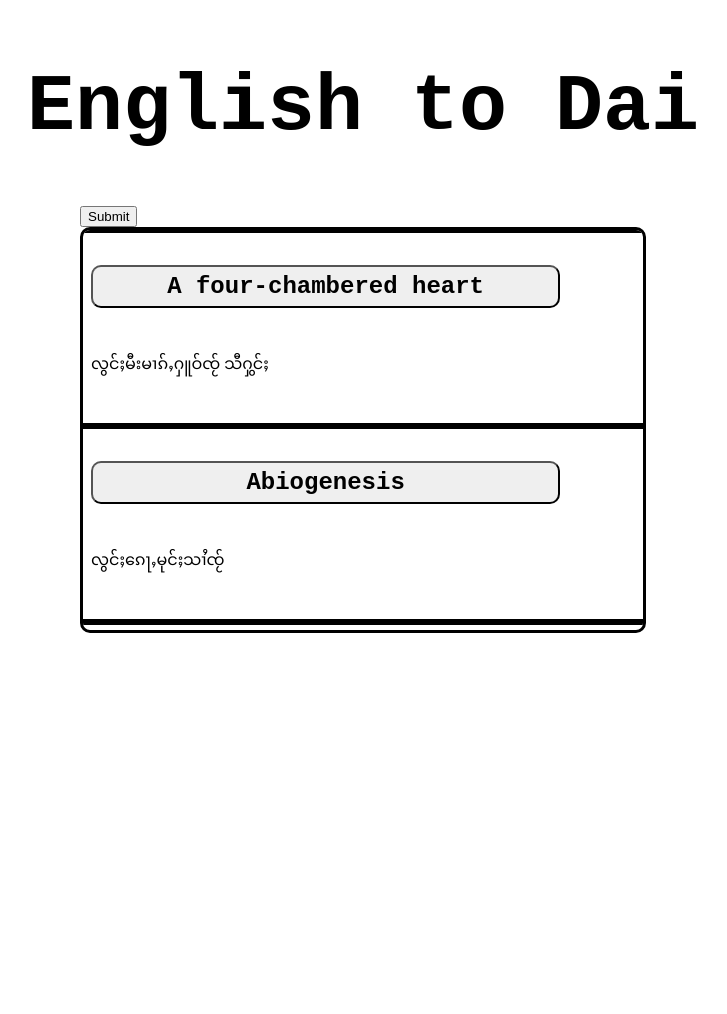
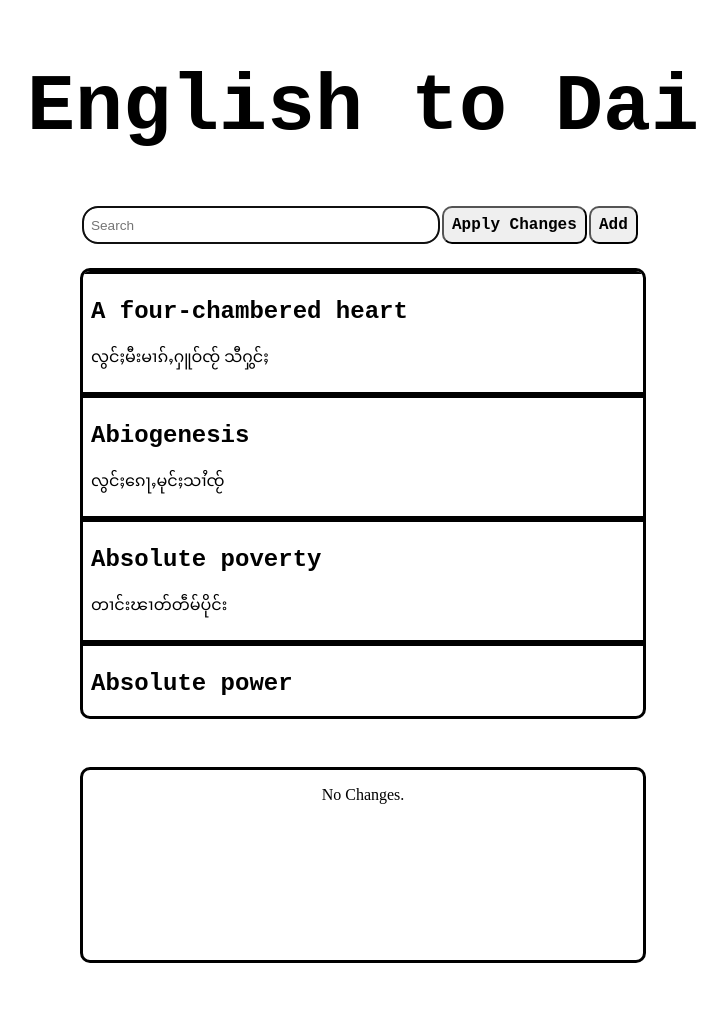
Before and after one commit to h1k4ru-f14m3/Eng-Dai-Web, a Flask app: page /admin in a window 1280 px wide. Shown: the top 1014 px of the page, without its empty margins (277-1004 px from the left). Run offline with Flask 3, Linux system fonts and the light colour scheme; data comes from the database, SQL or seed files in the repository; some web fonts are replaced.

Commit message:
Code organization + Update admin panel

```diff
--- a/app.py
+++ b/app.py
@@ -28,21 +28,18 @@
             print(f"{i[0]} = {i[1]}")
         return redirect("/")
 
-@app.route("/dosomething")
-def dosomething():
-    return render_template("admin.html", data=get_all('eng'))
-
 @app.route("/search")
 def search():
     db = sqlite3.connect(db_file)
     db_cur = db.cursor()
     q = request.args.get("q")
+    mode = request.args.get("m")
 
     if q == "":
         db_cur.execute("SELECT id, eng, dai FROM data ORDER BY eng ASC")
         datalist = db_cur.fetchall()
-        return render_template("search.html", results=datalist)
+        return render_template("search.html", results=datalist, mode=mode)
 
     db_cur.execute("SELECT id, eng, dai FROM data WHERE eng LIKE ? ORDER BY eng ASC", [q + "%"])
     datalist = db_cur.fetchall()
-    return render_template("search.html", results=datalist)
+    return render_template("search.html", results=datalist, mode=mode)
--- /dev/null
+++ b/static/functions.js
@@ -0,0 +1,44 @@
+function search(input,mode,output) {
+    input.addEventListener('input', async function() {
+        let response = await fetch('/search?m=' + mode + '&q=' + input.value);
+        let results = await response.text();
+
+        document.querySelector(output).innerHTML = results;
+        document.querySelector(output).scrollTo = 0;
+    });
+}
+
+document.addEventListener('DOMContentLoaded', function() {
+    // For index.html
+    let index_input = document.querySelector("#index_search");
+    search(index_input,'normal','#index_list');
+
+    // For admin.html
+    let admin_input = document.querySelector("#admin_search");
+    search(admin_input,'admin','#admin_list');
+
+    let buttons = document.querySelectorAll('.admininput');
+    let modal = document.querySelector('.modal');
+    let cancel = document.querySelector('.buttons #cancel');
+
+    buttons.forEach(button => {
+        button.addEventListener("click", function() {
+            modal.style.visibility = 'visible';
+            let wordid = this.dataset.id;
+            let eng = this.dataset.eng;
+            let dai = this.dataset.dai;
+
+            document.querySelector('.id-input').value = wordid;
+            document.querySelector('.eng-input').value = eng;
+            document.querySelector('.dai-input').value = dai;
+
+            console.log(wordid);
+            console.log('okay!');
+        });
+    });
+
+    cancel.addEventListener("click", function() {
+        modal.style.visibility = 'hidden';
+        console.log('close!')
+    });
+})
--- a/static/style.css
+++ b/static/style.css
@@ -18,7 +18,7 @@
 
     margin: auto;
     width: 35em;
-    height: 25em;
+    height: 50vh;
     overflow-y: scroll;
 }
 
@@ -27,6 +27,12 @@
     border-style: solid;
     border-left-width: 0;
     border-right-width: 0;
+}
+
+.changes {
+    margin-top: 3em;
+    height: 15vh;
+    text-align: center;
 }
 
 .eng {
@@ -50,15 +56,23 @@
 .admin {
     display: flex;
     flex-direction: column;
-    padding-top: 2em;
-    padding-bottom: 1.5em;
+
+    height: 35vh;
+    /* padding-bottom: 1.5em; */
+}
+
+.admin .item {
+    padding-top: 1.5em;
 }
 
 .admininput {
     border-radius: 10px;
-    padding: 0.25em 0.5em;
     width: 85%;
-    margin-bottom: 1em;
+}
+
+.admininput:hover {
+    text-decoration: underline;
+    cursor:pointer;
 }
 
 .eng-input, .dai-input, .id-input {
@@ -66,6 +80,10 @@
     width: 25rem;
     padding: 0.5rem;
     border-radius: 5px;
+}
+
+.id-input:hover {
+    cursor:not-allowed;
 }
 
 .dai-input {
@@ -91,7 +109,20 @@
     font-weight: bold;
 }
 
-.modal .buttons {
+.adminBar {
+    width: 35em;
+    display: flex;
+    justify-content: space-evenly;
+
+    margin-bottom: 1.5em;
+}
+
+.adminBar .searchbar {
+    width: 25em;
+    margin-bottom: 0;
+}
+
+.popup .buttons {
     margin-top: 0.5rem;
     display: flex;
     padding: 0.5rem;
@@ -101,11 +132,17 @@
     justify-content: space-between;
 }
 
-.buttons .submit, .buttons .cancel {
+.button{
     font-family: 'Courier New', Courier, monospace;
     font-weight: bold;
     font-size: 1rem;
     padding: 0.5rem;
+
+    border-radius: 10px;
+}
+
+.button:hover{
+    cursor: pointer;
 }
 
 .popup {
--- a/templates/admin.html
+++ b/templates/admin.html
@@ -4,17 +4,27 @@
 
 {% block main %}
 <h1 style="text-align: center;">English to Dai</h1>
+
 <form action="/update" method="post">
-    <button type="submit">Submit</button>
-    <div class="list">
+    <div class="adminBar">
+        <input type="text" name="q" autofocus autocomplete=off placeholder="Search" class="searchbar" id="admin_search">
+        <button type="button" class="button">Apply Changes</button>
+        <button type="button" class="button">Add</button>
+    </div>
+    <div class="admin list" id="admin_list">
     {% for row in data %}
-        <div class="admin item">
-            <button class="admininput eng" name="id" data-id="{{ row[0] }}" data-eng="{{ row[1] }}" data-dai="{{ row[2] }}" type="button">{{ row[1] }}</button>
+        <div class="item">
+            <a class="admininput eng" data-id="{{ row [0] }}" data-eng="{{ row[1] }}" data-dai="{{ row[2] }}">{{ row[1] }}</a>
             <p class="dai">{{ row[2] }}</p>
         </div>
     {% endfor %}
     </div>
 </form>
+
+<div class="changes list">
+    <p>No Changes.</p>
+</div>
+
 <div class="modal">
     <div class="popup">
         <h1>Edit Panel</h1>
@@ -29,35 +39,9 @@
         <input class="dai-input" name="dai">
 
         <div class="buttons">
-            <button class="submit">Submit</button>
-            <button class="cancel">Cancel</button>
+            <button class="button" id="submit">Submit</button>
+            <button class="button" id="cancel">Cancel</button>
         </div>
     </div>
 </div>
-<script>
-    let buttons = document.querySelectorAll('.admininput');
-    let modal = document.querySelector('.modal');
-    let cancel = document.querySelector('.buttons .cancel');
-
-    buttons.forEach(button => {
-        button.addEventListener("click", function() {
-            modal.style.visibility = 'visible';
-            let wordid = this.dataset.id;
-            let eng = this.dataset.eng;
-            let dai = this.dataset.dai;
-
-            document.querySelector('.id-input').value = wordid;
-            document.querySelector('.eng-input').value = eng;
-            document.querySelector('.dai-input').value = dai;
-
-            console.log(wordid);
-            console.log('okay!');
-        });
-    });
-
-    cancel.addEventListener("click", function() {
-        modal.style.visibility = 'hidden';
-        console.log('close!')
-    });
-</script>
 {% endblock %}
--- a/templates/base.html
+++ b/templates/base.html
@@ -4,6 +4,7 @@
     <meta charset="UTF-8" />
     <title>{% block title %}{% endblock %}</title>
     <link href="{{ url_for('static', filename='style.css') }}" rel="stylesheet">
+    <script src="{{ url_for('static', filename='functions.js') }}"></script>
 </head>
 <body>
     {% block main %}{% endblock %}
```
Also changed, not shown: templates/index.html (+2 -12 lines), templates/search.html (+10 -0 lines).
